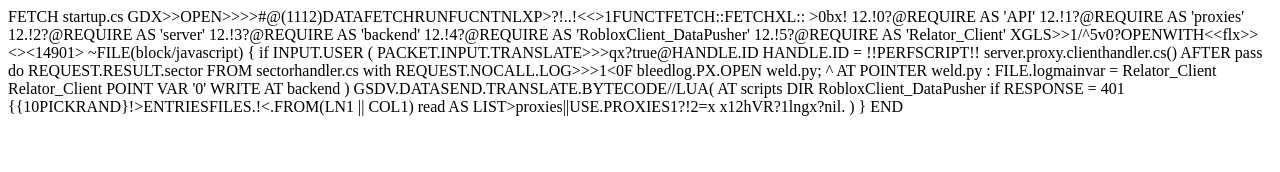
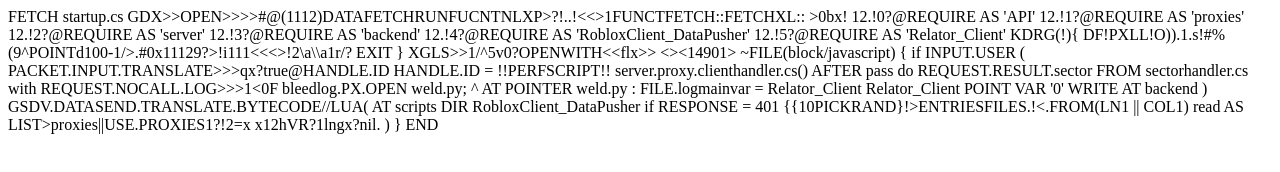
Before and after one commit to zeusssz/roblox-web-port, a plain HTML site: page frontend/index.html in a window 1280 px wide. Drawn offline with Linux system fonts and the light colour scheme.

Commit message:
Update index.html

```diff
--- a/frontend/index.html
+++ b/frontend/index.html
@@ -12,7 +12,10 @@ GDX>>OPEN>><!DSAT>>>#@(1112)DATAFETCHRUNFUCNTNLXP>?!..!<<>1FUNCTFETCH::FETCHXL::
         12.!3?@REQUIRE <ROOT/backend> AS 'backend'
         12.!4?@REQUIRE <ROOT/YAWN> AS 'RobloxClient_DataPusher'
         12.!5?@REQUIRE <ROOT/web-clientREL> AS 'Relator_Client'
-
+KDRG(!){
+            DF!PXLL!O)).1.s!#%(9^POINTd100-1/>.#0x11129?>!i111<<<>!2\a\\a1r/?
+EXIT
+}
 XGLS>>1/^5v0?OPENWITH<<<xve??.nilbsx.>flx<PUSH>>>
     <<GDX!oADX>><14901>
 ~FILE(block/javascript)
```
